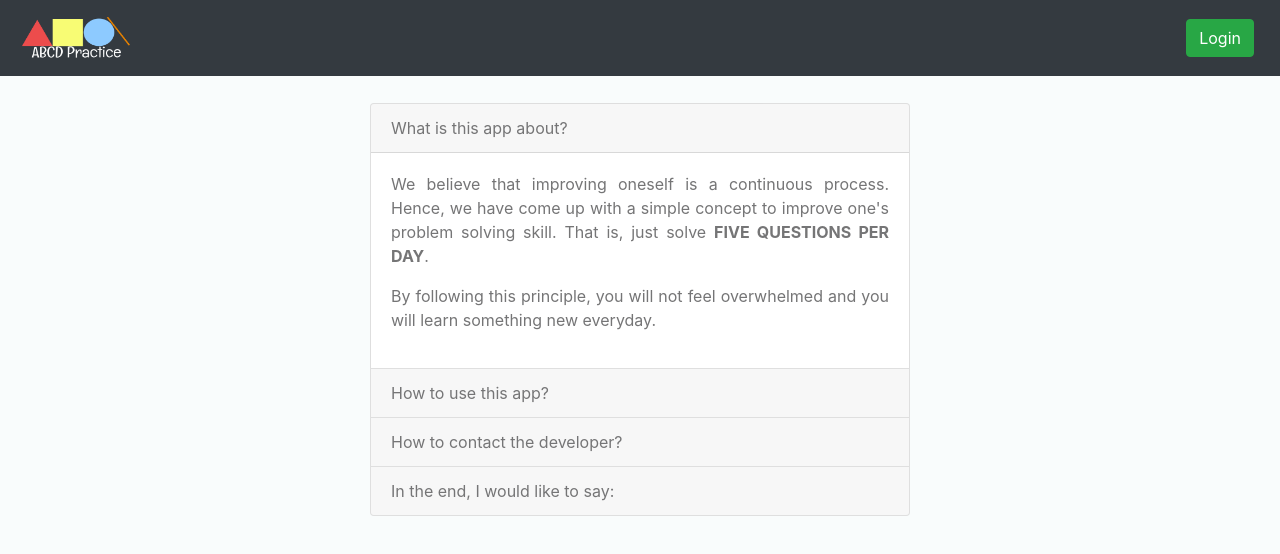
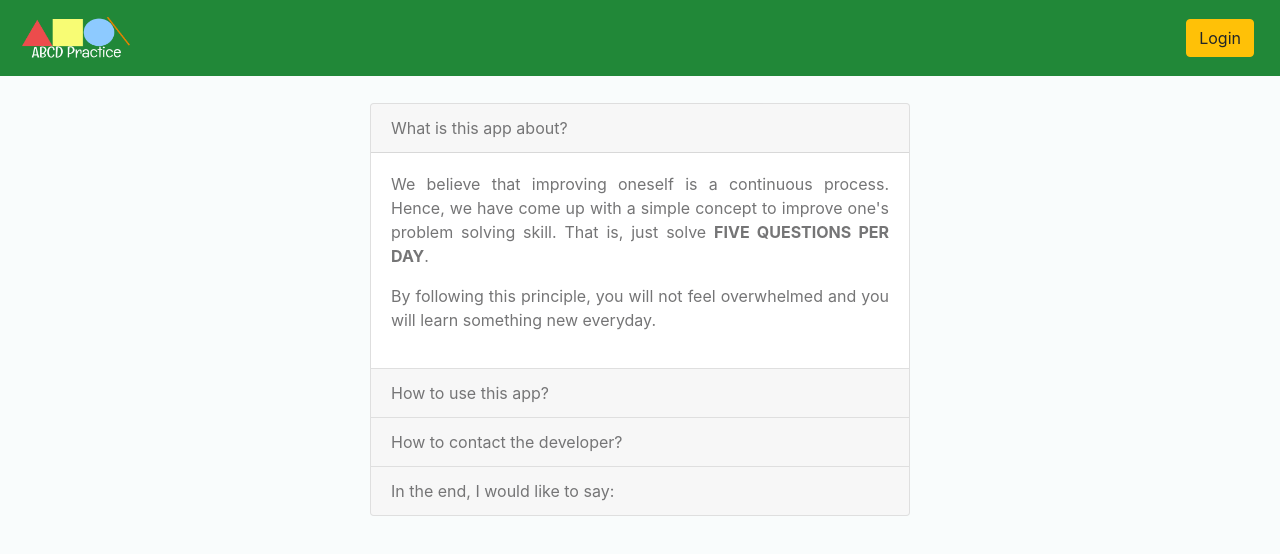
Before and after one commit to sredhu37/abcdpractice, a React (Create React App) app in the folder frontend/: page / in a window 1280 px wide. Shown: the top 554 px of the page. Built offline with nearby package versions, Linux system fonts and the light colour scheme; no server answers.

Commit message:
Green Nav bar

```diff
--- a/frontend/src/components/NavBar.js
+++ b/frontend/src/components/NavBar.js
@@ -29,7 +29,7 @@ const NavBar = () => {
 
   if(isLoggedIn) {
     return (
-      <Navbar bg="dark" variant="dark" expand="lg">
+      <Navbar className="color-navbar" expand="lg">
         <Link to="/">
           <Navbar.Brand>
             <Image
@@ -42,9 +42,9 @@ const NavBar = () => {
         <Navbar.Toggle aria-controls="basic-navbar-nav" />
         <Navbar.Collapse id="basic-navbar-nav">
           <Nav className="mr-auto">
-            <Nav.Link as={Link} to='/questions'>Questions</Nav.Link>
-            <Nav.Link as={Link} to='/dashboard'>Dashboard</Nav.Link>
-            <Nav.Link as={Link} to='/upload-questions'>Upload Questions</Nav.Link>
+            <Nav.Link as={Link} to='/questions'><span className="color-nav">Questions</span></Nav.Link>
+            <Nav.Link as={Link} to='/dashboard'><span className="color-nav">Dashboard</span></Nav.Link>
+            <Nav.Link as={Link} to='/upload-questions'><span className="color-nav">Upload Questions</span></Nav.Link>
           </Nav>
           <Form inline>
             <Nav className="mr-auto">
@@ -75,7 +75,7 @@ const NavBar = () => {
     );
   } else {
     return (
-      <Navbar bg="dark" variant="dark" expand="lg">
+      <Navbar className="color-navbar" expand="lg">
         <Link to="/">
           <Navbar.Brand>
             <Image
@@ -88,14 +88,14 @@ const NavBar = () => {
         <Form inline>
           <Nav className="mr-auto">
             {loading
-              ? <Button variant="success" disabled><Spinner
+              ? <Button variant="warning" disabled><Spinner
                 as="span"
                 animation="border"
                 size="sm"
                 role="status"
                 aria-hidden="true"
               /></Button>
-              : <Button variant="success" onClick={handleLogin}>Login</Button>
+              : <Button variant="warning" onClick={handleLogin}>Login</Button>
             }
           </Nav>
         </Form>
--- a/frontend/src/css/index.css
+++ b/frontend/src/css/index.css
@@ -22,7 +22,7 @@ hr {
 }
 .personPic:hover {
   cursor: pointer;
-  border: 1px solid #343A40;
+  border: 1px solid #218838;
 }
 
 .logoPic {
@@ -32,7 +32,7 @@ hr {
 }
 .logoPic:hover {
   cursor: pointer;
-  border: 1px solid #343A40;
+  border: 1px solid #218838;
 }
 
 .accordian {
@@ -41,6 +41,17 @@ hr {
 
 Button {
   margin: 10px;
+}
+
+.color-navbar {
+  background-color: #218838;
+}
+
+.color-nav {
+  color: #DAEBDE;
+}
+.color-nav:hover {
+  color: #daebde9c;
 }
 
 .MessageBox {
@@ -78,7 +89,7 @@ Button {
 }
 
 .correctAnswerRow {
-  background: #50E570;
+  background: #218838;
 }
 
 .profileCard {
--- a/frontend/src/scss/Question.scss
+++ b/frontend/src/scss/Question.scss
@@ -30,5 +30,5 @@
 }
 
 .correctAnswerRow {
-    background: #50E570;
+    background: #218838;
 }
--- a/frontend/src/scss/index.scss
+++ b/frontend/src/scss/index.scss
@@ -32,7 +32,7 @@ hr {
   margin-right: 10px;
   &:hover {
     cursor: pointer;
-    border: 1px solid #343A40;
+    border: 1px solid #218838;
   }
 }
 
@@ -42,7 +42,7 @@ hr {
   margin-right: 10px;
   &:hover {
     cursor: pointer;
-    border: 1px solid #343A40;
+    border: 1px solid #218838;
   }
 }
 
@@ -54,6 +54,17 @@ Button {
   margin: 10px;
 }
 
+.color-navbar {
+  background-color: #218838;
+}
+
+.color-nav {
+  color: #DAEBDE;
+  &:hover {
+    color: #daebde9c;
+  }
+}
+
 @import 'MessageBox';
 @import 'Question';
 @import 'Profile';
```
Also changed, not shown: 1 other file (tests, documents, lock files or other folders).
